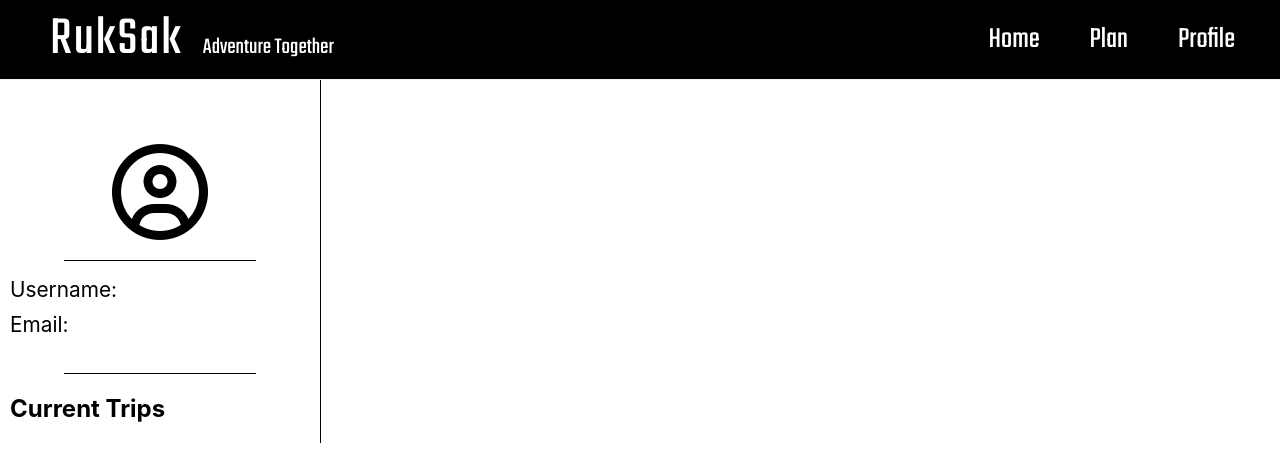
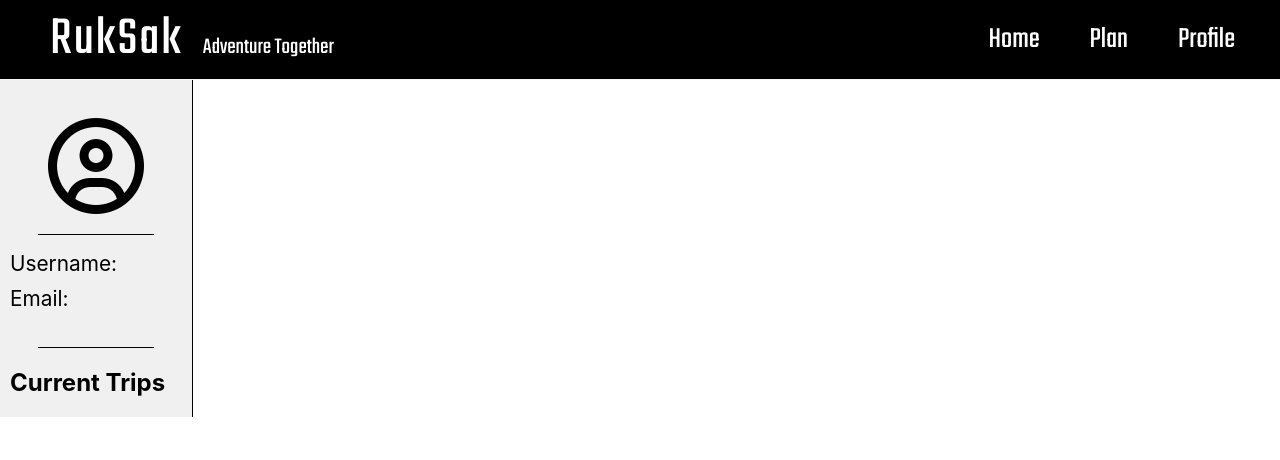
Before and after one commit to aaronkim662/RukSak, a React (Create React App) app in the folder client/: page /profile in a window 1280 px wide. Shown: the top 460 px of the page. Built offline with nearby package versions, Linux system fonts and the light colour scheme; no server answers.

Commit message:
Added background to home page

```diff
--- a/client/src/Component/Profile/profile.css
+++ b/client/src/Component/Profile/profile.css
@@ -3,8 +3,8 @@
   color: black;
   display: flex;
   flex-direction: column;
-  width: 25%;
-  background-color: rgb(255, 255, 255, .6);
+  width: 15%;
+  background-color: rgb(240, 240, 240);
 }
 .profileImage {
   height: 60%;
--- a/client/src/Component/main/main.css
+++ b/client/src/Component/main/main.css
@@ -1,12 +1,12 @@
 .main {
-  background-color: rgba(0,0,0,.3);
+  background-color: rgba(0,0,0,.4);
   display: flex;
   justify-content: space-between;
   margin-top: -3px;
 }
 
 .main-background {
-  background-image: url('https://res.cloudinary.com/darrin-im/image/upload/v1568667109/project3-background_fafbvd.jpg');
+  background-image: url('https://res.cloudinary.com/radiscipio/image/upload/v1568898904/gzx4nzdyyavjyzpoqzp5.jpg');
   background-attachment: fixed;
   background-position: center;
   background-repeat: no-repeat;
```
